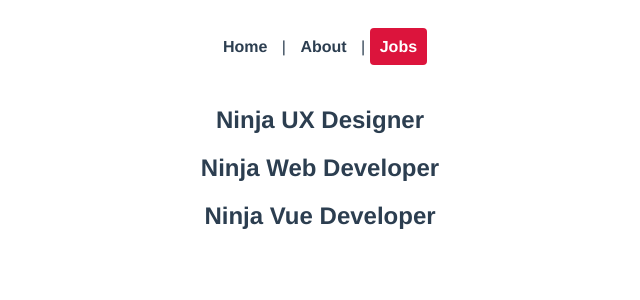
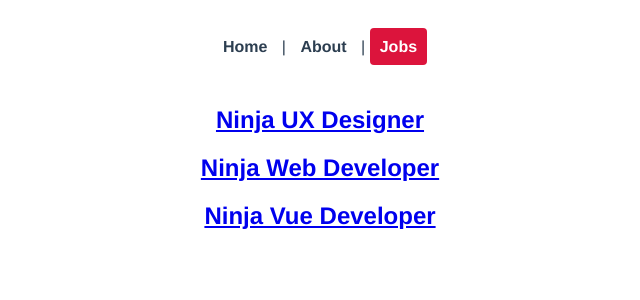
Before and after one commit to MirajHoque/jobs-usingVueRouter, a Vue app: page /jobs in a window 1280 px wide. Shown: the top 300 px of the page, without its empty margins (320-960 px from the left). Built offline with nearby package versions, Linux system fonts and the light colour scheme.

Commit message:
dynamic links
route parameter passed in router-link tag & received as props

```diff
--- a/src/router/index.js
+++ b/src/router/index.js
@@ -22,7 +22,8 @@ const routes = [
   {
     path: '/jobs/:id',
     name: 'JobDetails',
-    component: JobDetails
+    component: JobDetails,
+    props: true
   }
 ]
 
--- a/src/views/jobs/JobDetails.vue
+++ b/src/views/jobs/JobDetails.vue
@@ -5,11 +5,13 @@
 
 <script>
 export default {
-  data(){
+ /* data(){
     return{
       id: this.$route.params.id
     }
   }
+  */
+ props:['id']
 
 }
 </script>
--- a/src/views/jobs/Jobs.vue
+++ b/src/views/jobs/Jobs.vue
@@ -1,6 +1,8 @@
 <template>
   <div v-for="element in jobs" :key="element.id">
-    <h2> {{ element.title }}</h2>
+    <router-link :to="{ name: 'JobDetails', params: { id: element.id}}">
+      <h2> {{ element.title }}</h2>
+    </router-link>
   </div>
 </template>
 
```
